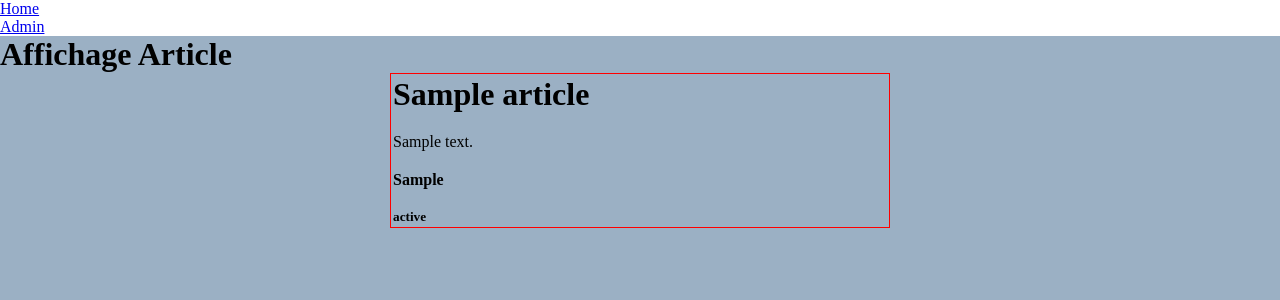
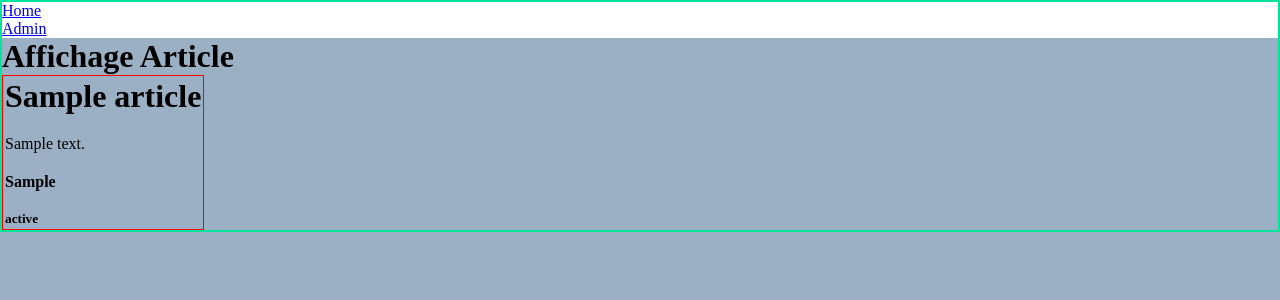
Before and after one commit to SamTravail/SBS, a PHP site: page /listeArticle.php?article=1 in a window 1280 px wide. Shown: the top 300 px of the page. Run offline with PHP 8.4, Linux system fonts and the light colour scheme; tables that the repository leaves empty or names only in its code hold one stand-in row (values such as "Sample post").

Commit message:
modification modelisation et liste articles
modification modélisation et liste articles

```diff
--- a/asset/css/style.css
+++ b/asset/css/style.css
@@ -6,6 +6,7 @@
 
 body {
     background-color: #9bb0c4;
+    border: 2px solid #02e49b;
 }
 
 header, footer {
--- a/listeArticle.php
+++ b/listeArticle.php
@@ -24,7 +24,7 @@ if(!empty($_GET['article']) && ctype_digit($_GET['article'])) {
 include('inc/header.php'); ?>
 
 <h1>Affichage Article</h1>
-<table class="listeArticle" style="border: 1px solid red">
+<table style="border: 1px solid red">
     <thead>
     <tr>
         <td><h1><?php echo $article['title'];?></h1><br></td>
```
Also changed, not shown: 2 other files.
